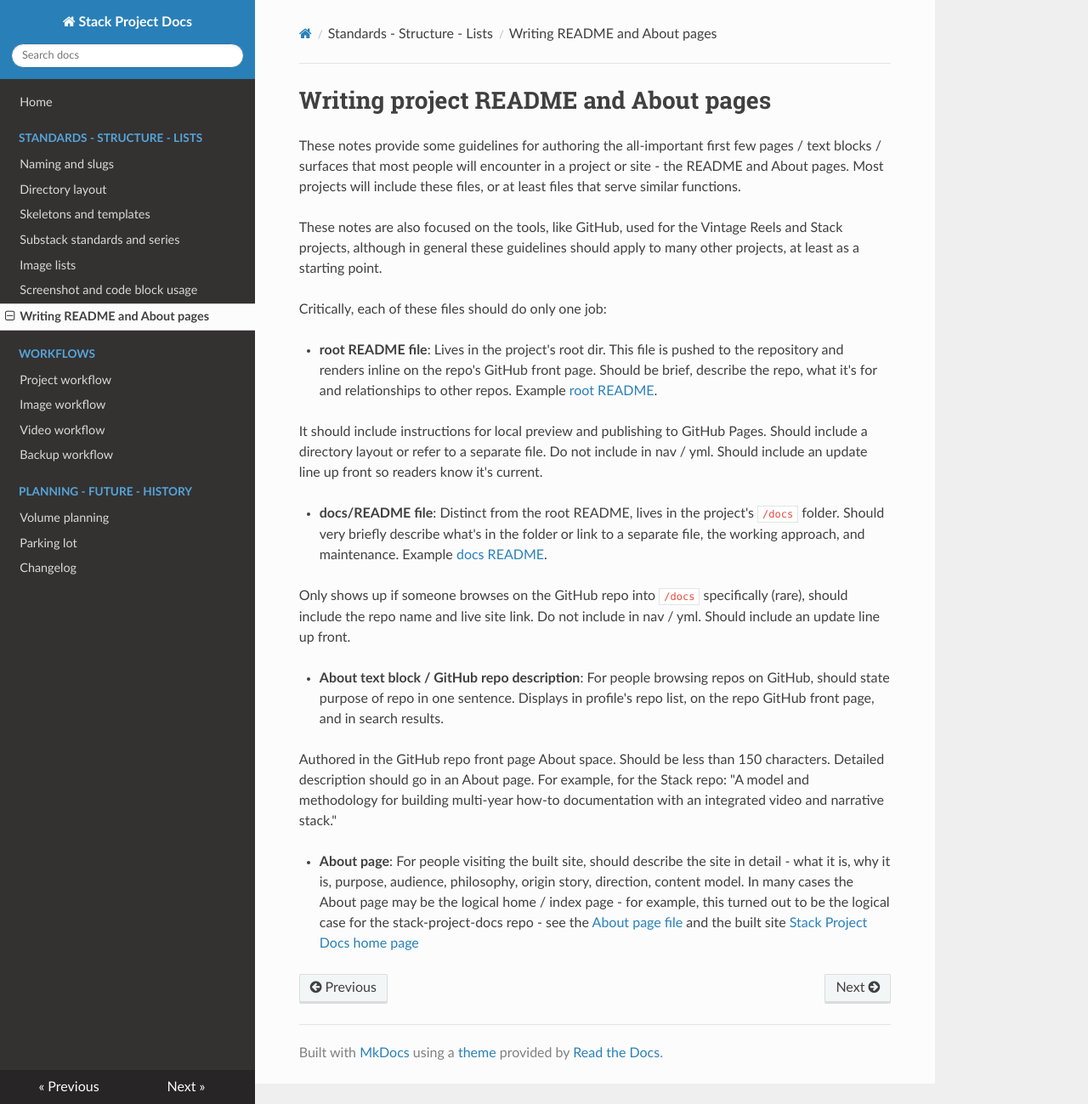
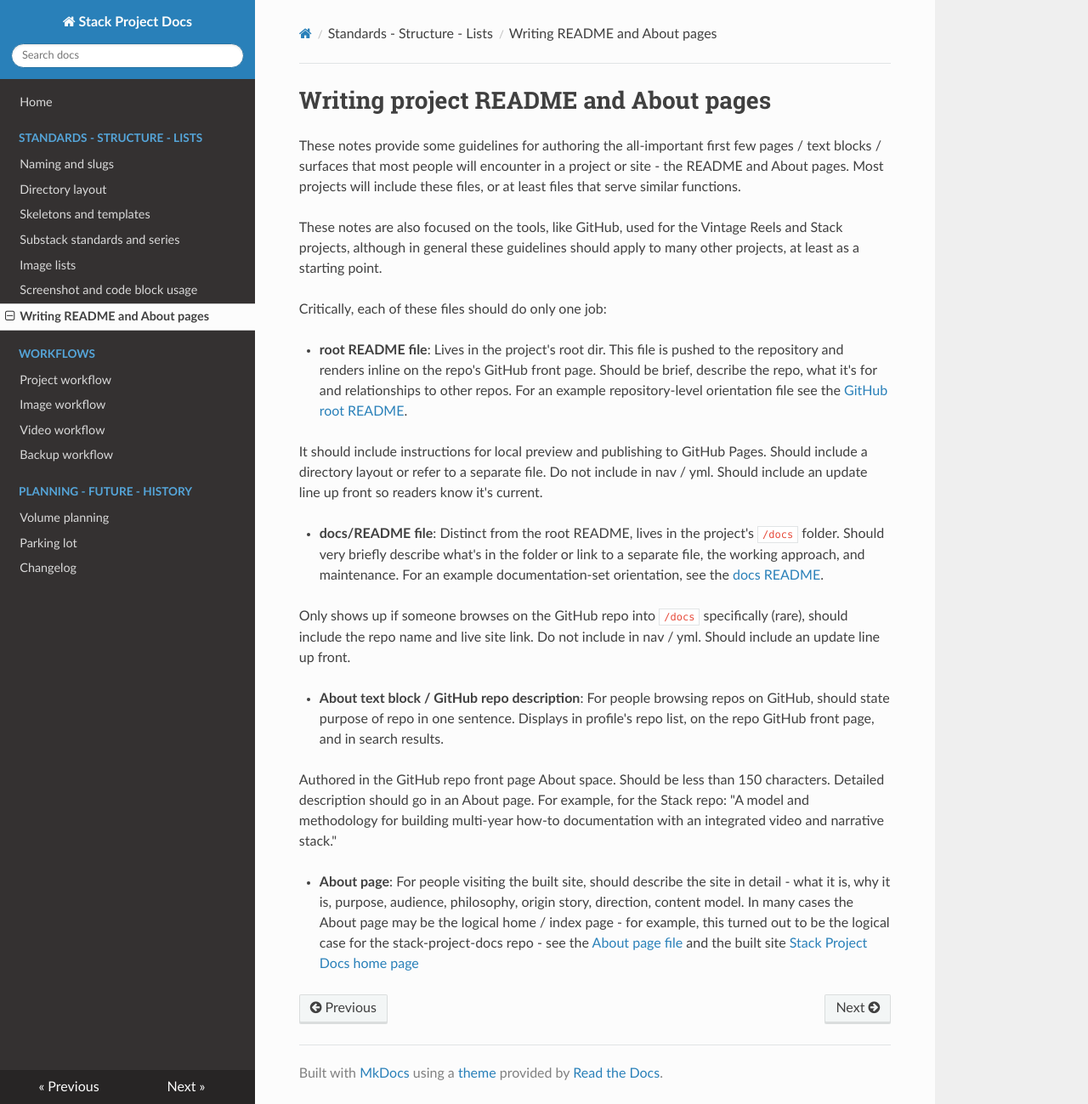
Before and after one commit to john-tech-writer/stack-project-docs, an MkDocs documentation site: the page built from docs/writing-readme-about-pages.md, in a window 1280 px wide and 1299 px high. Shown: the whole window at 85% size. Built offline with MkDocs 1.6.1, drawn with Linux system fonts in a browser that asks for light colours; nearby versions of some CDN libraries.

Commit message:
Update writing-readme-about-pages.md
fix links

```diff
--- a/docs/writing-readme-about-pages.md
+++ b/docs/writing-readme-about-pages.md
@@ -6,11 +6,11 @@
 
 Critically, each of these files should do only one job:
 
-  - **root README file**: Lives in the project's root dir. This file is pushed to the repository and renders inline on the repo's GitHub front page. Should be brief, describe the repo, what it's for and relationships to other repos. Example [root README](../readme.md).
+  - **root README file**: Lives in the project's root dir. This file is pushed to the repository and renders inline on the repo's GitHub front page. Should be brief, describe the repo, what it's for and relationships to other repos. For an example repository-level orientation file see the [GitHub root README](https://github.com/john-tech-writer/stack-project-docs/blob/main/README.md).
 
   It should include instructions for local preview and publishing to GitHub Pages. Should include a directory layout or refer to a separate file. Do not include in nav / yml. Should include an update line up front so readers know it's current.
 
-  - **docs/README file**: Distinct from the root README, lives in the project's `/docs` folder. Should very briefly describe what's in the folder or link to a separate file, the working approach, and maintenance. Example [docs README](readme.md).
+  - **docs/README file**: Distinct from the root README, lives in the project's `/docs` folder. Should very briefly describe what's in the folder or link to a separate file, the working approach, and maintenance. For an example documentation-set orientation, see the [docs README](README.md).
 
   Only shows up if someone browses on the GitHub repo into `/docs` specifically (rare), should include the repo name and live site link. Do not include in nav / yml. Should include an update line up front.
 
```
